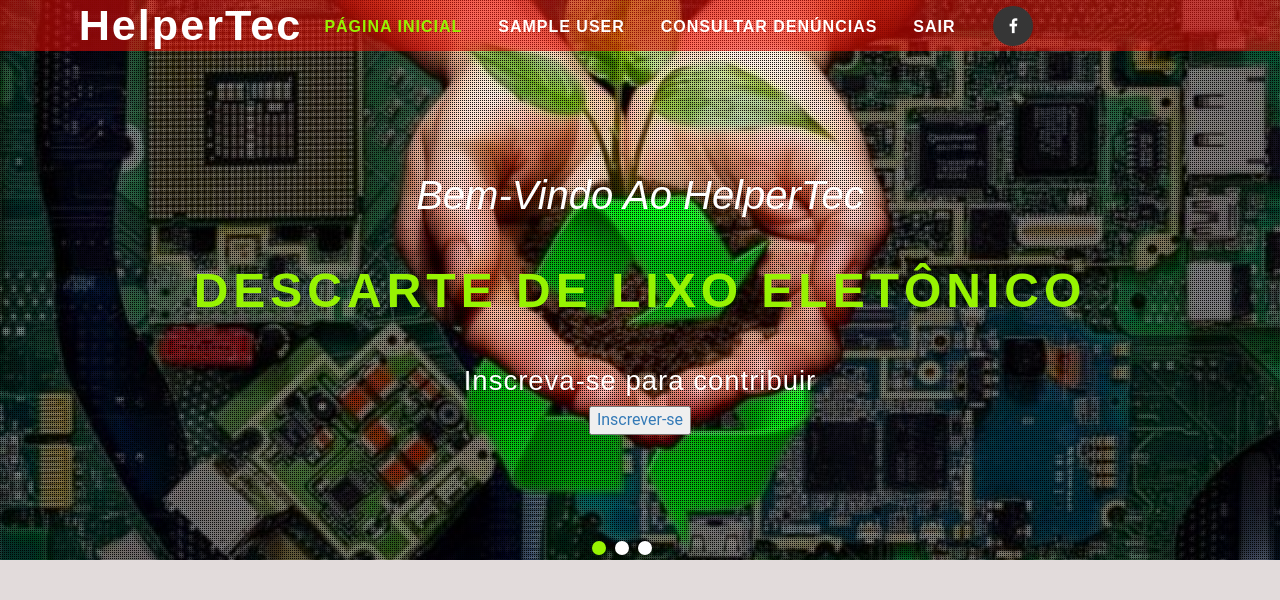
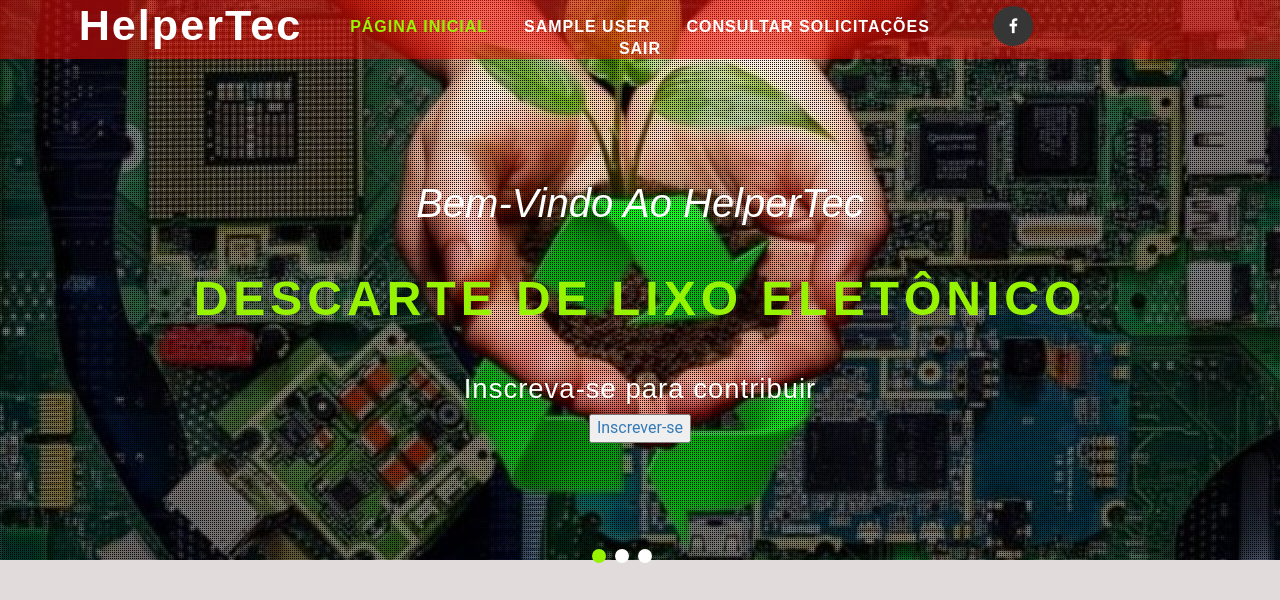
Before and after one commit to rafalordi/Projeto_integradorll, a PHP site: page /indexpessoaladm.php in a window 1280 px wide. Shown: the top 600 px of the page. Run offline with PHP 8.4, Linux system fonts and the light colour scheme; the visitor is signed in with stand-in values (Sample User, id 1); some libraries are stand-ins or nearby versions.

Commit message:
Atualização

```diff
--- a/indexpessoaladm.php
+++ b/indexpessoaladm.php
@@ -68,7 +68,7 @@ Smartphone Compatible web template, free webdesigns for Nokia, Samsung, LG, Sony
 								<ul class="nav navbar-nav">
 									<li class="first-list"><a class="active" href="indexpessoaladm.php">Página Inicial</a></li>
 									<li><a href="perfilpessoaladm.php">'.$_SESSION["nome"].'</a></li>
-									<li><a href="consultarDenunciaAdm.php">Consultar Denúncias</a></li>
+									<li><a href="consultarDenunciaAdm.php">Consultar Solicitações</a></li>
 									<li><a href="logout.php">Sair</a></li>
 
 										</ul>
@@ -305,7 +305,7 @@ Smartphone Compatible web template, free webdesigns for Nokia, Samsung, LG, Sony
 					<ul>
 						<li class="text"><a class="active" href="indexpessoaladm.php">Página Inicial</a></li>
 						<li class="text"><a href="perfilpessoaladm.php">'.$_SESSION["nome"].'</a></li>
-						<li class="text"><a href="consultarDenunciaAdm.php">Consultar Denúncias</a></li>
+						<li class="text"><a href="consultarDenunciaAdm.php">Solicitações</a></li>
 						<li class="text"><a href="logout.php">Sair</a></li>
 					</ul>
 				</div>';
```
